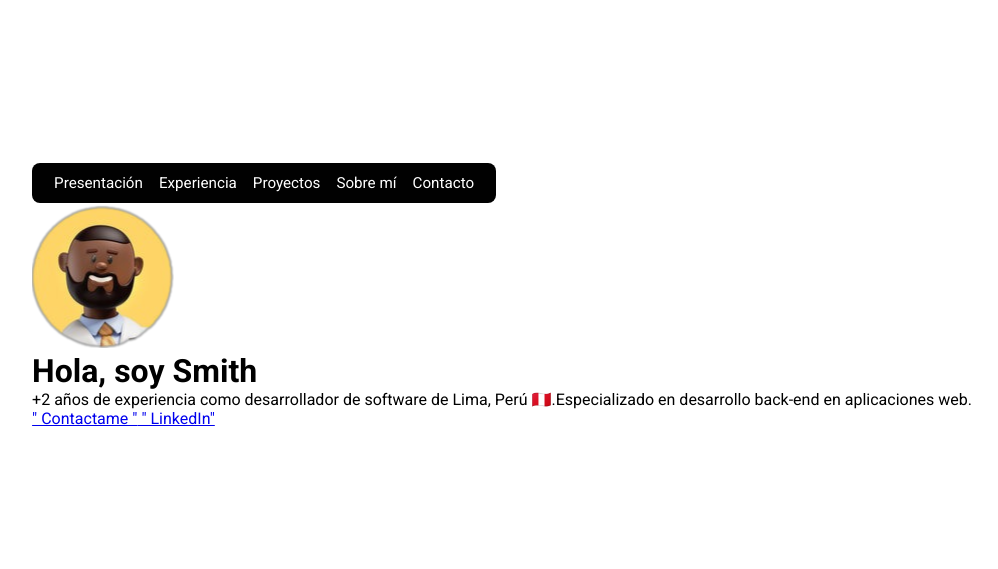
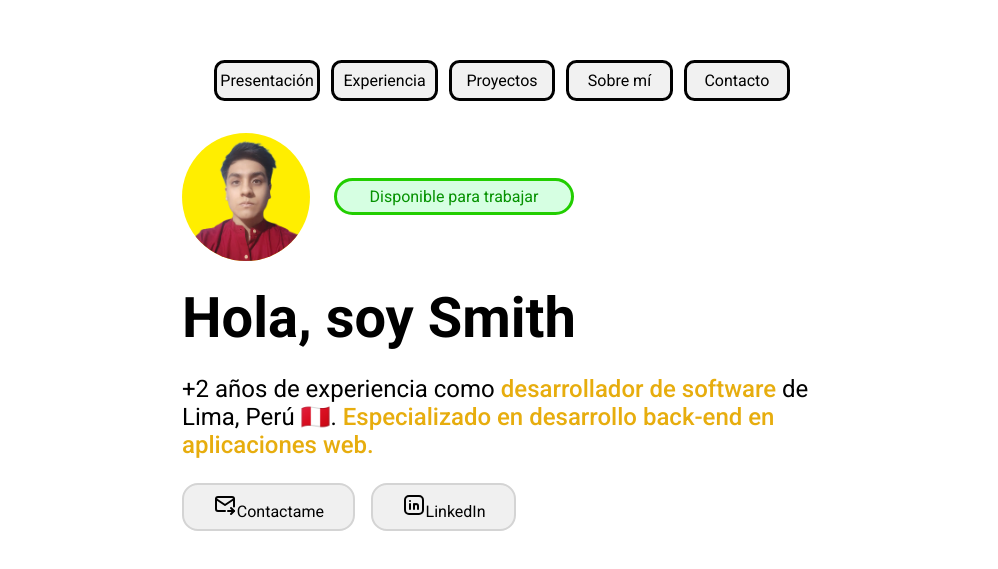
Before and after one commit to smithmilla/portfolio-smith, a React (Vite) app: page / in a window 1280 px wide. Shown: the part 105-674 px from the top of the page, without its empty margins (138-1136 px from the left). Built offline with nearby package versions, Linux system fonts and the light colour scheme.

Commit message:
feat: creacion de hoja de estilos y componentes 16:48pm

```diff
--- /dev/null
+++ b/src/components/Information-contact.jsx
@@ -0,0 +1,9 @@
+const InformationContact = ({description,redirect, target, rel, role, className, children}) =>{
+    return (
+        <a href={redirect} target={target} rel={rel} role={role} className={className}>
+            {children}{description}
+        </a>
+    );
+}
+
+export default InformationContact;
--- /dev/null
+++ b/src/components/icons/linkedIn.jsx
@@ -0,0 +1,19 @@
+const linkedInIcon = () => {
+    return (
+        <svg
+            xmlns="http://www.w3.org/2000/svg"
+              width="24"
+              height="24"
+              viewBox="0 0 24 24"
+              fill="none"
+              stroke="currentColor"
+              strokeWidth="2"
+              strokeLinecap="round"
+              strokeLinejoin="round"
+              className="icon icon-tabler icons-tabler-outline icon-tabler-brand-linkedin">
+                <path stroke="none" d="M0 0h24v24H0z" fill="none"/><path d="M8 11v5" /><path d="M8 8v.01" /><path d="M12 16v-5" /><path d="M16 16v-3a2 2 0 1 0 -4 0" /><path d="M3 7a4 4 0 0 1 4 -4h10a4 4 0 0 1 4 4v10a4 4 0 0 1 -4 4h-10a4 4 0 0 1 -4 -4z" />
+        </svg>
+    );
+}
+
+export default linkedInIcon;
--- /dev/null
+++ b/src/components/icons/sendEmail.jsx
@@ -0,0 +1,20 @@
+const SendEmailIcon = () => {
+    return (
+        <svg
+            xmlns="http://www.w3.org/2000/svg"
+            width="24"
+            height="24"
+            viewBox="0 0 24 24"
+            fill="none"
+            stroke="currentColor"
+            strokeWidth="2"
+            strokeLinecap="round"
+            strokeLinejoin="round"
+            className="icon icon-tabler icons-tabler-outline icon-tabler-mail-forward">
+            <path stroke="none" d="M0 0h24v24H0z" fill="none"/><path d="M12 18h-7a2 2 0 0 1 -2 -2v-10a2 2 0 0 1 2 -2h14a2 2 0 0 1 2 2v7.5" /><path d="M3 6l9 6l9 -6" /><path d="M15 18h6" /><path d="M18 15l3 3l-3 3" />
+        </svg>
+    );
+
+}
+
+export default SendEmailIcon;
--- /dev/null
+++ b/src/components/main-content.jsx
@@ -0,0 +1,11 @@
+import Presentation from "./presentation";
+
+const MainContent = () => {
+    return (
+        <main>
+            <Presentation/>
+        </main>
+    );
+}
+
+export default MainContent;
--- a/src/components/main.jsx
+++ /dev/null
@@ -1,18 +0,0 @@
-const MainContent = () => {
-    return (
-        <main>
-            <div className="smj-img">
-                <img className="smj-img-profile" src="../src/assets/profile.PNG" alt="Imagen Perfil Smith Milla" />
-            </div>
-            <h1 className="smj-h1">Hola, soy Smith</h1>
-            <p>+2 años de experiencia como <span className="smj-span">desarrollador de software</span> de Lima, Perú 🇵🇪.
-                <span className="smj-span">Especializado en desarrollo back-end en aplicaciones web.</span></p>
-            <nav>
-                <a href="mailto:jhonmilla1607@gmail.com" target="_blank" rel="noopener noreferrer" role="link"> " Contactame "</a>
-                <a href="https://www.linkedin.com/in/jhon-smith-milla-jacinto/" target="_blank" rel="noopener noreferrer" role="link"> " LinkedIn" </a>
-            </nav>
-        </main>
-    );
-}
-
-export default MainContent;
--- /dev/null
+++ b/src/components/presentation.jsx
@@ -0,0 +1,29 @@
+import LinkedInIcon from "./icons/linkedIn";
+import SendEmailIcon from "./icons/sendEmail";
+import InformationContact from "./information-contact";
+
+const Presentation = () => {
+    return (
+    <section className="smj-main">
+        <div className="smj-container-profile">
+                <div className="smj-img">
+                    <img className="smj-img-profile" src="../src/assets/img-profile.PNG" alt="Imagen Perfil Smith Milla" />
+                </div>
+                <a href="#" target="_blank" rel="noopener" className="smj-condition-status">Disponible para trabajar</a>
+            </div>
+            <h1 className="smj-h1">Hola, soy Smith</h1>
+            <p className="smj-p">+2 años de experiencia como <span className="smj-span">desarrollador de software</span> de Lima, Perú 🇵🇪.
+                <span className="smj-span"> Especializado en desarrollo back-end en aplicaciones web.</span></p>
+            <nav className="smj-contact-information">
+                <InformationContact description="Contactame" redirect="mailto:jhonmilla1607@gmail.com" target="_blank" rel="noopener noreferrer" role="link" className="smj-links">
+                    <SendEmailIcon/>
+                </InformationContact>
+                <InformationContact description="LinkedIn" redirect="https://www.linkedin.com/in/jhon-smith-milla-jacinto/" target="_blank" rel="noopener noreferrer" role="link" className="smj-links">
+                    <LinkedInIcon/>
+                </InformationContact>
+            </nav>
+    </section>
+    );
+}
+
+export default Presentation;
--- a/src/index.css
+++ b/src/index.css
@@ -1,4 +1,8 @@
 @import url('https://fonts.googleapis.com/css2?family=Montserrat:ital,wght@0,100..900;1,100..900&family=Roboto:ital,wght@0,100..900;1,100..900&display=swap');
+
+:root{
+  --width-content-default: 40rem;
+}
 
 *{
   margin: 0;
@@ -6,40 +10,130 @@
   box-sizing: border-box;
 }
 
-body{
+#root{
   font-family: 'Roboto', system-ui, sans-serif;
   display: flex;
   justify-content: center;
   align-items: center;
+  flex-direction: column;
   height: 100vh;
+  gap: 2rem;
 }
 
 .smj-header{
-  background-color: #010101;
-  border-radius: 0.5rem;
-  width: 29rem;
-  height: 2.5rem;
-}
-
-.smj-header .smj-nav{
-  width: 100%;
-  height: 100%;
+  width: var(--width-content-default);
   display: flex;
   justify-content: center;
   align-items: center;
 }
 
+.smj-header .smj-nav{
+  width: 36rem;
+  display: flex;
+  justify-content: center;
+  align-items: center;
+  gap: 0.7rem;
+}
+
 .smj-nav .smj-a{
-  padding: 0.3rem 0.5rem;
-  font-size: 0.95rem;
+  background-color: #f1f1f1;;
+  width: 10rem;
+  border-radius: 0.65rem;
+  text-decoration: none;
+  color: #010101;
+  border: 3px solid #010101;
+  font-size: 1rem;
   text-align: center;
-  color: #fff;
-  text-decoration: none;
+  padding-top: 0.5rem;
+  padding-bottom: 0.5rem;
+  transition: ease 0.15s;
 }
 
 .smj-nav .smj-a:hover{
-  background-color: #f1f1f1;
+  background-color: #010101;
+  color: #f1f1f1;
+}
+
+
+.smj-main{
+  width: var(--width-content-default);
+  display: flex;
+  flex-direction: column;
+  justify-content: center;
+  gap: 1.5rem;
+}
+
+.smj-main .smj-container-profile{
+  display: flex;
+  justify-content: left;
+  align-items: center;
+  gap: 1.5rem;
+}
+
+.smj-container-profile .smj-img{
+  background-color: #ffee00;
+  width: 20%;
+  height: 8rem;
+  border-radius: 50%;
+  overflow: hidden;
+}
+
+.smj-img .smj-img-profile{
+  width: 100%;
+  height: 100%;
+  object-fit: fill;
+}
+
+.smj-container-profile .smj-condition-status{
+  background-color: #d6ffe2;
+  width: 15rem;
+  text-align: center;
+  color: #069201;
+  text-decoration: none;
+  border: 3px solid #22ce00;
+  border-radius: 2rem;
+  padding: 0.4rem;
+  transition: ease 0.2s;
+}
+
+.smj-container-profile .smj-condition-status:hover{
+  background-color: #a5ffc3;
+}
+
+.smj-main .smj-h1{
+  font-size: 3.5rem;
+}
+
+.smj-main .smj-p{
+  font-size: 1.5rem;
+}
+
+.smj-main .smj-span{
+  color: #e7ad0e;
+  font-weight: 500;
+}
+
+.smj-contact-information{
+  display: flex;
+  flex-direction: row;
+  justify-content: left;
+  align-items: center;
+  gap: 1rem;
+}
+
+.smj-contact-information .smj-links{
+  background-color: #f0f0f0;
   color: #010101;
-  border-radius: 0.3rem;
-  transition: ease 0.1s;
+  text-decoration: none;
+  border: 2px solid #d4d4d4;
+  border-radius: 1rem;
+  padding: 0.5rem 1.8rem;
 }
+
+.smj-contact-information .smj-links:hover{
+  background-color: #3d3d3d;
+  color: #f0f0f0;
+}
+/* .smj-footer{
+
+} */
--- a/src/main.jsx
+++ b/src/main.jsx
@@ -2,7 +2,7 @@ import { StrictMode } from 'react'
 import { createRoot } from 'react-dom/client'
 import './index.css'
 import NavBar from './components/navbar'
-import MainContent from './components/main'
+import MainContent from './components/main-content'
 
 createRoot(document.getElementById('root')).render(
   <StrictMode>
```
Also changed, not shown: src/assets/img-profile.png (added), src/assets/profile.PNG (deleted).
